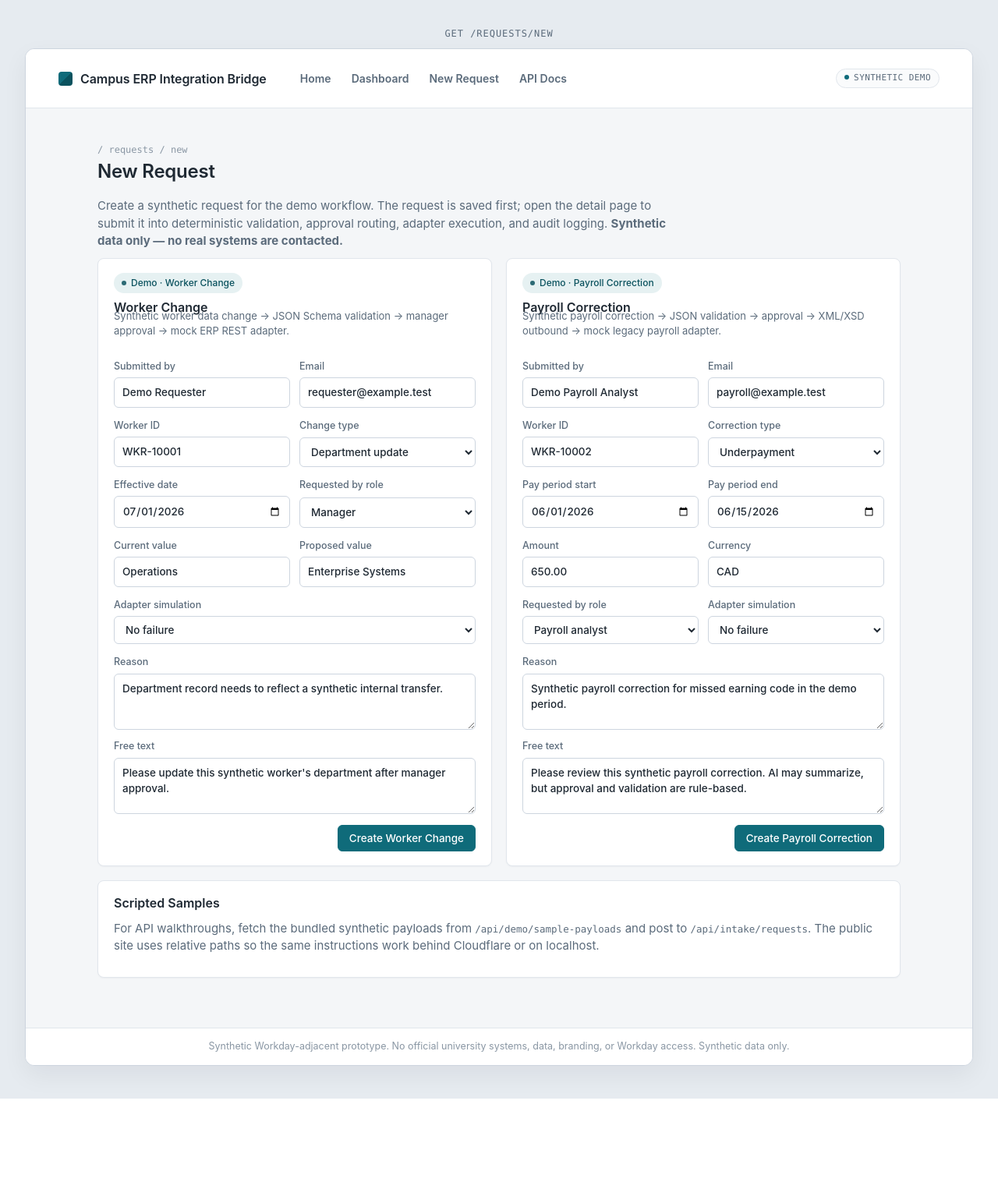
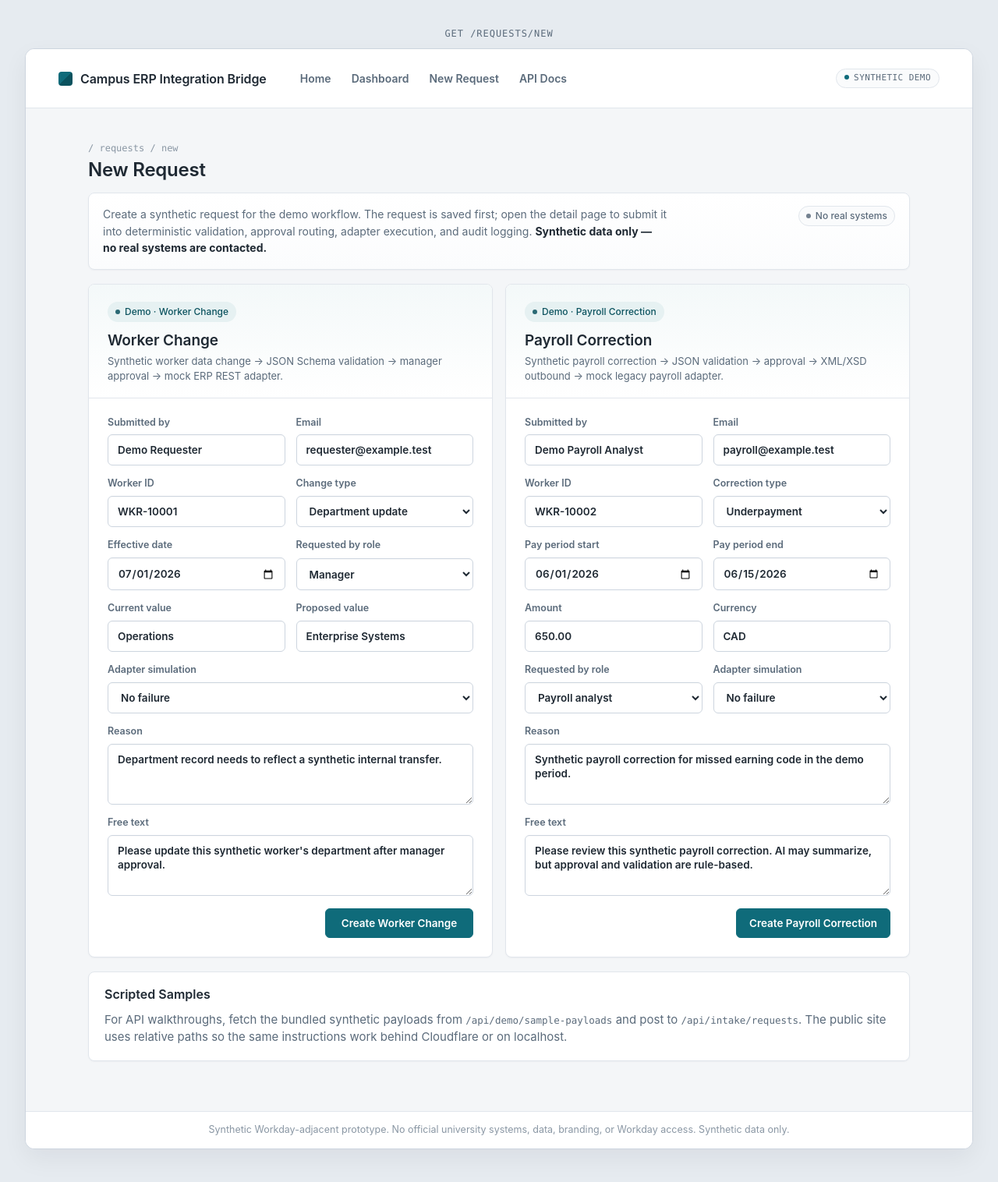
Before and after one commit to BenjaminGao2025/campus-erp-integration-bridge, a FastAPI app: page /requests/new in a window 1280 px wide. Shown: the whole page at 78% size. Before the commit the page ends 1409 px from the top, so only its background shows below. Run offline with FastAPI, Linux system fonts and the light colour scheme.

Commit message:
Polish new request form layout

```diff
--- a/app/static/styles.css
+++ b/app/static/styles.css
@@ -143,7 +143,7 @@ p  { margin: 0 0 10px; }
 .page-frame {
   width: 100%;
   max-width: none;
-  padding: 44px 92px 64px;
+  padding: 42px 80px 64px;
 }
 
 .page-head {
@@ -389,27 +389,74 @@ td code, .id-mono {
 .btn.small { padding: 5px 10px; font-size: 12.5px; }
 
 /* ---------- forms ---------- */
+.request-page {
+  width: 100%;
+  max-width: 1180px;
+  margin: 0 auto;
+}
+.request-page .page-head { margin-bottom: 14px; }
+.request-intro {
+  display: flex;
+  justify-content: space-between;
+  gap: 20px;
+  align-items: flex-start;
+  margin: 0 0 18px;
+  padding: 16px 18px;
+  background: linear-gradient(180deg, var(--surface) 0%, #fbfcfd 100%);
+}
+.request-intro p {
+  max-width: 82ch;
+  color: var(--text-muted);
+  margin: 0;
+  font-size: 14px;
+  line-height: 1.55;
+}
+.request-intro strong { color: var(--text); }
 .form-grid {
   display: grid;
-  grid-template-columns: repeat(auto-fit, minmax(420px, 1fr));
-  gap: 18px;
+  grid-template-columns: repeat(2, minmax(0, 1fr));
+  gap: 16px;
   align-items: start;
 }
 .request-form {
   display: grid;
-  gap: 14px;
+  gap: 0;
+  padding: 0;
+  overflow: hidden;
 }
-.request-form h2 { margin: 0; }
+.request-form header {
+  min-height: 130px;
+  padding: 22px 24px 18px;
+  background:
+    linear-gradient(180deg, rgba(230, 241, 242, 0.45), rgba(255, 255, 255, 0)),
+    var(--surface);
+  border-bottom: 1px solid var(--border);
+}
+.request-form h2 {
+  margin: 12px 0 5px;
+  font-size: 19px;
+  letter-spacing: -0.005em;
+}
+.request-form header .panel-sub {
+  max-width: 58ch;
+  margin: 0;
+  color: var(--text-muted);
+  font-size: 13px;
+  line-height: 1.45;
+}
 .request-form .form-row {
   display: grid;
   grid-template-columns: 1fr 1fr;
-  gap: 12px;
+  gap: 14px;
+  padding: 0 24px;
+  margin: 0 0 14px;
 }
+.request-form header + .form-row { padding-top: 22px; }
 .request-form .form-row.single { grid-template-columns: 1fr; }
 .request-form label {
   display: grid;
-  gap: 5px;
-  font-weight: 500;
+  gap: 6px;
+  font-weight: 600;
   font-size: 12.5px;
   color: var(--text-muted);
 }
@@ -420,11 +467,13 @@ td code, .id-mono {
   width: 100%;
   border: 1px solid var(--border-strong);
   border-radius: var(--radius-sm);
-  padding: 8px 10px;
+  padding: 10px 12px;
   font: inherit;
   font-size: 13.5px;
+  line-height: 1.35;
   color: var(--text);
   background: var(--surface);
+  box-shadow: inset 0 1px 0 rgba(16, 24, 40, 0.02);
 }
 .request-form input:focus,
 .request-form select:focus,
@@ -434,8 +483,25 @@ td code, .id-mono {
   outline-offset: 0;
   border-color: var(--accent);
 }
-.request-form textarea { min-height: 72px; resize: vertical; }
-.request-form .form-actions { display: flex; justify-content: flex-end; }
+.request-form textarea {
+  min-height: 78px;
+  resize: vertical;
+}
+.request-form .form-actions {
+  display: flex;
+  justify-content: flex-end;
+  padding: 2px 24px 24px;
+}
+.request-form .form-actions button {
+  min-width: 190px;
+  padding: 10px 16px;
+  font-weight: 600;
+}
+.scripted-samples { margin-top: 18px; }
+.scripted-samples p {
+  color: var(--text-muted);
+  margin: 0;
+}
 
 .action-form {
   display: grid;
@@ -684,6 +750,8 @@ code { font-family: var(--mono); font-size: 12.5px; }
   .container { padding: 18px 16px 32px; }
   .topbar { padding: 12px 16px; flex-wrap: wrap; gap: 10px; }
   .topbar .spacer { display: none; }
+  .request-intro { flex-direction: column; gap: 10px; }
+  .form-grid { grid-template-columns: 1fr; }
   .request-form .form-row { grid-template-columns: 1fr; }
   .page-head { flex-direction: column; align-items: flex-start; }
 }
--- a/app/templates/base.html
+++ b/app/templates/base.html
@@ -4,7 +4,7 @@
     <meta charset="utf-8">
     <meta name="viewport" content="width=device-width, initial-scale=1">
     <title>{% block title %}Campus ERP Integration Bridge{% endblock %}</title>
-    <link rel="stylesheet" href="/static/styles.css?v=20260523-ui-shell">
+    <link rel="stylesheet" href="/static/styles.css?v=20260523-request-polish">
   </head>
   <body class="app-page">
     <div class="route-label">{% block route_label %}GET /{% endblock %}</div>
--- a/app/templates/request_form.html
+++ b/app/templates/request_form.html
@@ -2,6 +2,7 @@
 {% block route_label %}GET /requests/new{% endblock %}
 {% block content %}
 
+<div class="request-page">
 <div class="page-head">
   <div>
     <div class="crumbs">/ requests / new</div>
@@ -9,7 +10,10 @@
   </div>
 </div>
 
-<p class="muted" style="max-width: 80ch;">Create a synthetic request for the demo workflow. The request is saved first; open the detail page to submit it into deterministic validation, approval routing, adapter execution, and audit logging. <strong>Synthetic data only — no real systems are contacted.</strong></p>
+<section class="panel request-intro">
+  <p>Create a synthetic request for the demo workflow. The request is saved first; open the detail page to submit it into deterministic validation, approval routing, adapter execution, and audit logging. <strong>Synthetic data only — no real systems are contacted.</strong></p>
+  <span class="pill neutral">No real systems</span>
+</section>
 
 <section class="form-grid">
 
@@ -17,7 +21,7 @@
     <input type="hidden" name="request_type" value="worker_change">
     <header>
       <span class="pill accent">Demo · Worker Change</span>
-      <h2 style="margin-top:8px;">Worker Change</h2>
+      <h2>Worker Change</h2>
       <p class="panel-sub">Synthetic worker data change → JSON Schema validation → manager approval → mock ERP REST adapter.</p>
     </header>
 
@@ -94,7 +98,7 @@
     <input type="hidden" name="request_type" value="payroll_correction">
     <header>
       <span class="pill accent">Demo · Payroll Correction</span>
-      <h2 style="margin-top:8px;">Payroll Correction</h2>
+      <h2>Payroll Correction</h2>
       <p class="panel-sub">Synthetic payroll correction → JSON validation → approval → XML/XSD outbound → mock legacy payroll adapter.</p>
     </header>
 
@@ -171,9 +175,10 @@
 
 </section>
 
-<section class="panel" style="margin-top: 18px;">
+<section class="panel scripted-samples">
   <h2>Scripted Samples</h2>
   <p class="muted">For API walkthroughs, fetch the bundled synthetic payloads from <code>/api/demo/sample-payloads</code> and post to <code>/api/intake/requests</code>. The public site uses relative paths so the same instructions work behind Cloudflare or on localhost.</p>
 </section>
+</div>
 
 {% endblock %}
```
